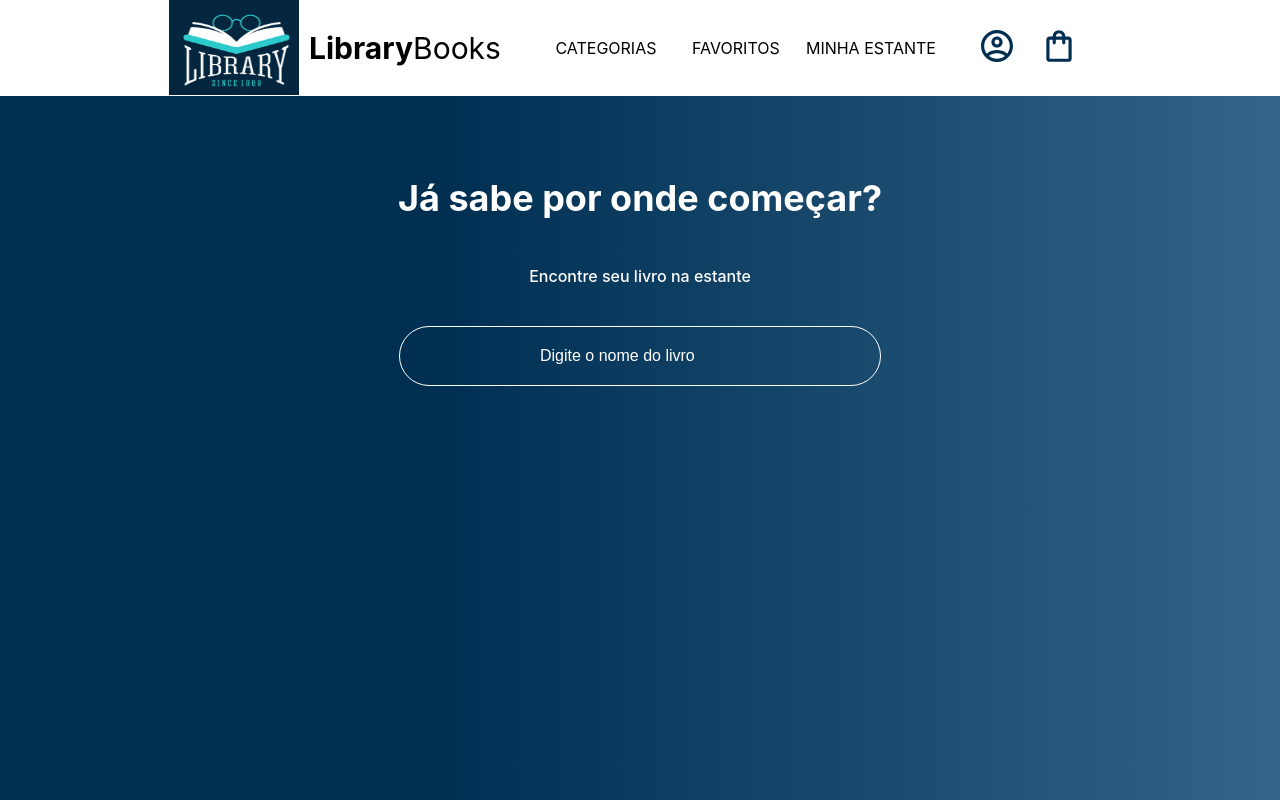
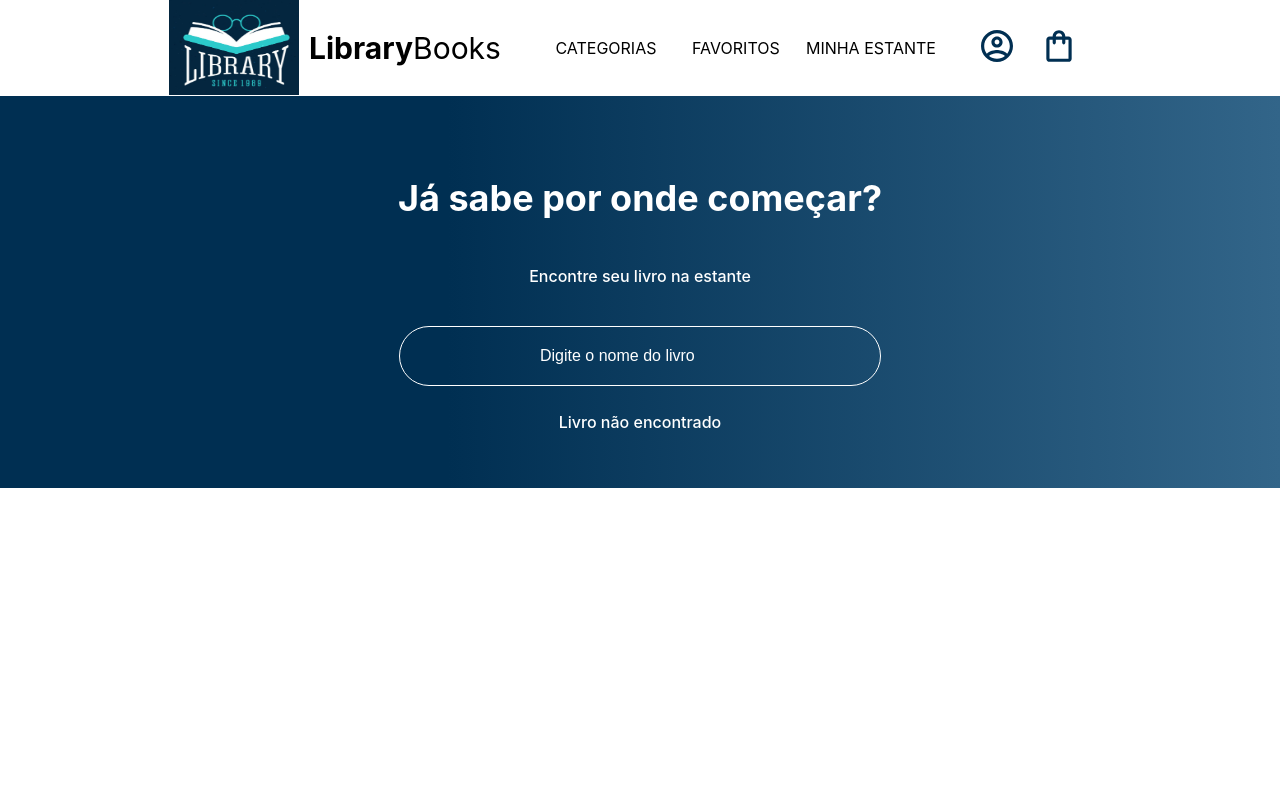
Before and after one commit to IzaacBaptista/Projeto-LibraryBooks, a React (Create React App) app: page / in a window 1280 px wide. Built offline with nearby package versions, Linux system fonts and the light colour scheme.

Commit message:
componentes dinamicos

```diff
--- a/src/App.js
+++ b/src/App.js
@@ -4,7 +4,7 @@ import styled from 'styled-components'
 
 const AppContainer = styled.div`
     width: 100vw;
-    height: 100vh;
+    height: 100%;
     background-image: linear-gradient(90deg, #002F52 35%, #326589);
 `
 
--- /dev/null
+++ b/src/componentes/Pesquisa/dadosPesquisa.js
@@ -0,0 +1,28 @@
+import livro from '../../imagens/livro.png'
+
+export const livros = [
+    {
+        id: 1,
+        nome: "Liderança em Design",
+        autor: "Cal Newport",
+        categoria: "produtividade e estilo de vida",
+        paginas: 254,
+        src: livro
+    },
+    {
+        id: 2,
+        nome: "Liderança PHP",
+        autor: "Daniel Goleman",
+        categoria: "autoajuda",
+        paginas: 272,
+        src: livro
+    },
+    {
+        id: 3,
+        nome: "O poder do hábito",
+        autor: "Charles Duhigg",
+        categoria: "autoajuda",
+        paginas: 408,
+        src: livro
+    }
+]
--- a/src/componentes/Pesquisa/index.js
+++ b/src/componentes/Pesquisa/index.js
@@ -1,5 +1,6 @@
-import styled from 'styled-components'
-import { useState } from 'react'
+import { useState } from 'react';
+import styled from 'styled-components';
+import { livros } from './dadosPesquisa';
 
 const PesquisaContainer = styled.section`
   display: flex;
@@ -7,23 +8,23 @@ const PesquisaContainer = styled.section`
   align-items: center;
   justify-content: center;
   margin-top: 50px;
-`
+`;
 
 const Titulo = styled.h2`
   color: #FFF;
   font-size: 36px;
   text-align: center;
   width: 100%;
-`
+`;
 
 const Subtitulo = styled.h3`
   color: #FFF;
   font-size: 16px;
   font-weight: 500;
   margin-bottom: 40px;
-`
+`;
+
 const InputContainer = styled.input`
-    order: 1px solid #FFF;
   background: transparent;
   border: 1px solid #FFF;
   padding: 20px 140px;
@@ -37,27 +38,75 @@ const InputContainer = styled.input`
     color: #FFF;
     font-size: 16px;
   }
-`
-const Resposta = styled.p`
+`;
+
+const LivroItem = styled.div`
+  color: #FFF;
+  font-size: 16px;
+  font-weight: 500;
+  margin-bottom: 20px;
+  text-align: center;
+`;
+
+const RespostaContainer = styled.div`
   color: #FFF;
   font-size: 16px;
   font-weight: 500;
   margin-bottom: 40px;
-`
+  display: flex;
+  flex-wrap: wrap; /* Allow items to wrap to the next line */
+  justify-content: center; /* Center items horizontally */
+`;
 
-function Pesquisa () {
-  const [ Livros, setLivros ] = useState('')
-    return(
+const LivroContainer = styled.div`
+  margin: 10px;
+  padding: 10px;
+  border: 1px solid #FFF;
+  border-radius: 10px;
+  text-align: center;
+  min-width: 200px;
+`;
+
+function Pesquisa() {
+  const [livrosEncontrados, setLivrosEncontrados] = useState([]);
+
+  const handleInputKeyPress = (evento) => {
+    if (evento.key === 'Enter') {
+      const valorDoInput = evento.target.value;
+      const livrosEncontrados = livros.filter((livro) =>
+        livro.nome.toLowerCase().includes(valorDoInput.toLowerCase())
+      );
+      setLivrosEncontrados(livrosEncontrados);
+    }
+  };
+
+  return (
     <PesquisaContainer>
       <Titulo>Já sabe por onde começar?</Titulo>
       <Subtitulo>Encontre seu livro na estante</Subtitulo>
       <InputContainer
         placeholder="Digite o nome do livro"
-          onBlur={evento => setLivros(evento.target.value)}
+        onKeyDown={handleInputKeyPress}
       />
-        <Resposta>{Livros}</Resposta>
+      {livrosEncontrados.length > 0 ? (
+        <RespostaContainer>
+          {livrosEncontrados.map((livro, index) => (
+            <LivroContainer key={index}>
+              <img src={livro.src} alt={livro.nome} />
+              <LivroItem>Nome: {livro.nome}</LivroItem>
+              <LivroItem>Autor: {livro.autor}</LivroItem>
+              <LivroItem>Categoria: {livro.categoria}</LivroItem>
+              <LivroItem>Páginas: {livro.paginas}</LivroItem>
+            </LivroContainer>
+          ))}
+        </RespostaContainer>
+      ) : (
+        <RespostaContainer>
+          <p>Livro não encontrado</p>
+        </RespostaContainer>
+      )}
     </PesquisaContainer>
-    )
+  );
 }
 
-export default Pesquisa
+export default Pesquisa;
```
Lines whose indentation alone changed are shown as unchanged.
